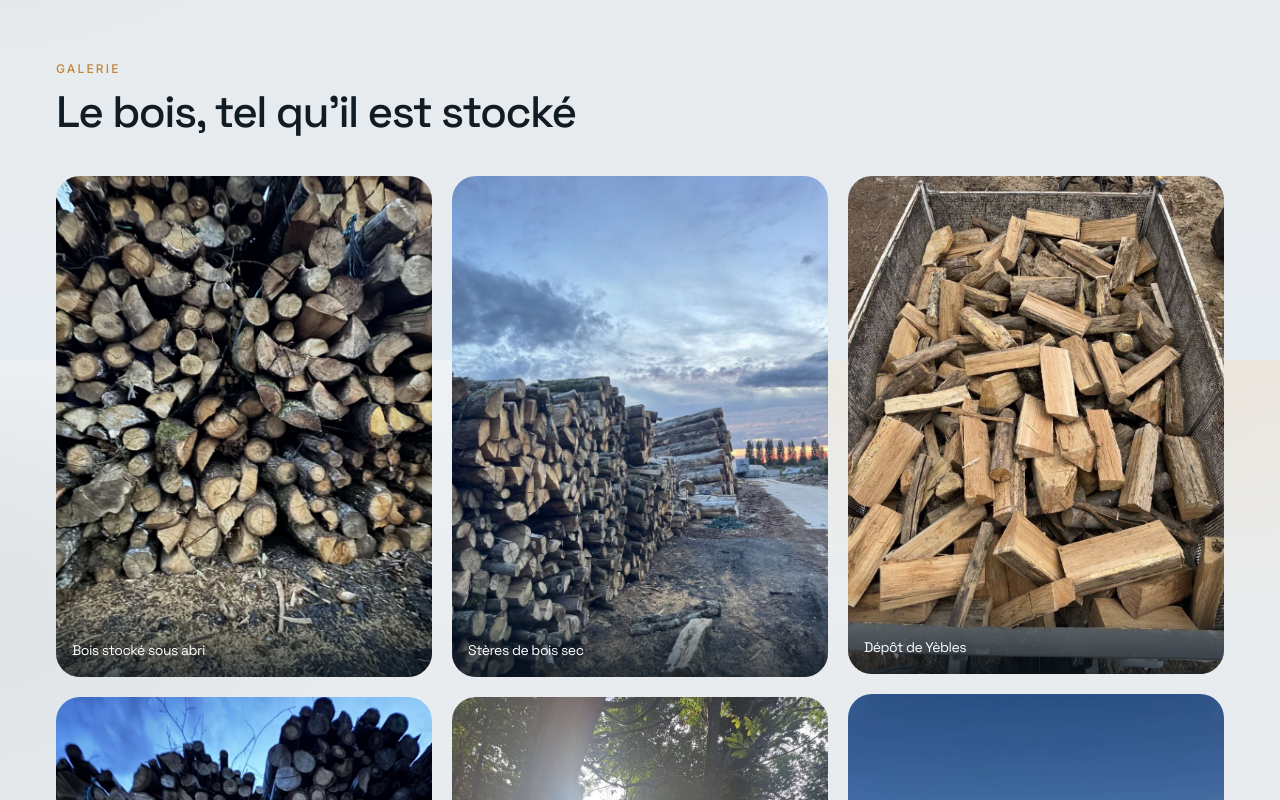
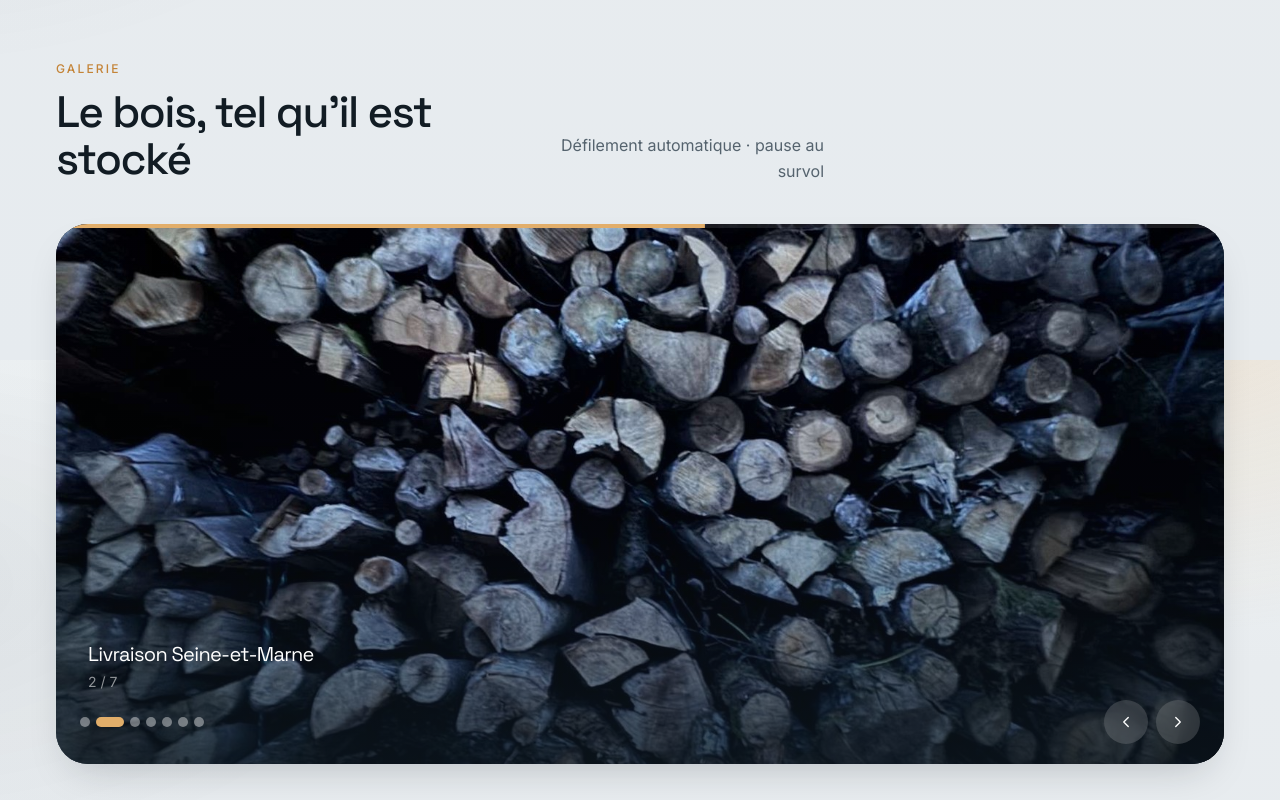
Before and after one commit to BlonXsss/gb-bois, a Next.js app in the folder web/: page / in a window 1280 px wide. Shown: the part 6040-6840 px from the top of the page. Built offline with nearby package versions, Linux system fonts and the light colour scheme.

Commit message:
Turn gallery into an auto-playing slide carousel
Replace the masonry grid with a full-width slider, progress bar,
dots, and prev/next controls that pause on hover.

Co-authored-by: BlonXsss <BlonXsss@users.noreply.github.com>

```diff
--- a/web/src/app/globals.css
+++ b/web/src/app/globals.css
@@ -132,6 +132,19 @@ body {
     }
   }
 
+  @keyframes gallery-progress {
+    from {
+      transform: scaleX(0);
+    }
+    to {
+      transform: scaleX(1);
+    }
+  }
+
+  .animate-gallery-progress {
+    animation: gallery-progress 4.5s linear forwards;
+  }
+
   .kenburns {
     animation: kenburns 22s cubic-bezier(0.22, 1, 0.36, 1) forwards;
     will-change: transform;
--- a/web/src/components/Sections.tsx
+++ b/web/src/components/Sections.tsx
@@ -1,7 +1,7 @@
 "use client";
 
 import Image from "next/image";
-import { useState } from "react";
+import { useCallback, useEffect, useState } from "react";
 import { business } from "@/lib/business";
 import { useOrder } from "@/lib/order-context";
 import { QtyControl } from "./QtyControl";
@@ -377,34 +377,146 @@ export function Zones() {
 }
 
 export function Gallery() {
+  const slides = business.photos.gallery;
+  const [index, setIndex] = useState(0);
+  const [paused, setPaused] = useState(false);
+  const count = slides.length;
+
+  const go = useCallback(
+    (dir: 1 | -1) => {
+      setIndex((i) => (i + dir + count) % count);
+    },
+    [count]
+  );
+
+  const goTo = useCallback((i: number) => setIndex(i), []);
+
+  useEffect(() => {
+    if (paused || count < 2) return;
+    const id = window.setInterval(() => go(1), 4500);
+    return () => window.clearInterval(id);
+  }, [paused, count, go]);
+
   return (
     <section id="galerie" className="section-pad site-width section-y">
       <Reveal>
-        <div className="mb-8 max-w-2xl sm:mb-10">
+        <div className="mb-8 flex max-w-3xl flex-col gap-3 sm:mb-10 sm:flex-row sm:items-end sm:justify-between sm:gap-6">
+          <div>
             <p className="eyebrow">Galerie</p>
             <h2 className="display-title mt-3">Le bois, tel qu’il est stocké</h2>
           </div>
+          <p className="display-lead sm:max-w-xs sm:text-right">
+            Défilement automatique · pause au survol
+          </p>
+        </div>
       </Reveal>
-      <div className="columns-1 gap-4 sm:columns-2 lg:columns-3 lg:gap-5">
-        {business.photos.gallery.map((g) => (
-          <Reveal key={g.src} className="mb-4 break-inside-avoid lg:mb-5">
-            <figure className="img-zoom relative overflow-hidden rounded-[1.5rem] bg-deep/5">
+
+      <Reveal>
+        <div
+          className="relative overflow-hidden rounded-[1.75rem] bg-deep shadow-lift sm:rounded-[2rem]"
+          onMouseEnter={() => setPaused(true)}
+          onMouseLeave={() => setPaused(false)}
+          onFocusCapture={() => setPaused(true)}
+          onBlurCapture={(e) => {
+            if (!e.currentTarget.contains(e.relatedTarget as Node)) {
+              setPaused(false);
+            }
+          }}
+        >
+          <div
+            className="flex transition-transform duration-700 ease-[cubic-bezier(0.22,1,0.36,1)]"
+            style={{ transform: `translateX(-${index * 100}%)` }}
+          >
+            {slides.map((g, i) => (
+              <figure
+                key={g.src}
+                className="relative h-[min(68vw,420px)] w-full shrink-0 sm:h-[480px] lg:h-[540px]"
+                aria-hidden={i !== index}
+              >
                 <Image
                   src={g.src}
                   alt={g.caption}
-                width={800}
-                height={600}
-                className="h-auto w-full object-cover"
+                  fill
+                  className="object-cover"
+                  sizes="(max-width: 1280px) 100vw, 1536px"
+                  priority={i === 0}
                 />
-              <figcaption className="pointer-events-none absolute inset-x-0 bottom-0 bg-gradient-to-t from-deep/70 to-transparent px-4 pb-4 pt-10">
-                <span className="font-display text-sm tracking-tightest text-white">
+                <div className="absolute inset-0 bg-gradient-to-t from-deep/80 via-deep/15 to-transparent" />
+                <figcaption className="absolute inset-x-0 bottom-0 px-5 pb-16 sm:px-8 sm:pb-[4.5rem]">
+                  <span className="font-display text-lg tracking-tightest text-white sm:text-xl">
                     {g.caption}
+                  </span>
+                  <span className="mt-1 block text-sm text-white/55">
+                    {i + 1} / {count}
                   </span>
                 </figcaption>
               </figure>
-          </Reveal>
             ))}
           </div>
+
+          <div className="pointer-events-none absolute inset-x-0 top-0 h-1 overflow-hidden bg-white/10">
+            <div
+              key={`${index}-${paused}`}
+              className={`h-full origin-left bg-amber-light ${
+                paused ? "scale-x-0" : "animate-gallery-progress"
+              }`}
+            />
+          </div>
+
+          <div className="absolute inset-x-0 bottom-4 flex items-center justify-between gap-3 px-4 sm:bottom-5 sm:px-6">
+            <div className="pointer-events-auto flex items-center gap-1.5">
+              {slides.map((g, i) => (
+                <button
+                  key={g.src}
+                  type="button"
+                  aria-label={`Voir ${g.caption}`}
+                  aria-current={i === index}
+                  onClick={() => goTo(i)}
+                  className={`h-2.5 rounded-full transition-all ${
+                    i === index
+                      ? "w-7 bg-amber-light"
+                      : "w-2.5 bg-white/40 hover:bg-white/70"
+                  }`}
+                />
+              ))}
+            </div>
+            <div className="pointer-events-auto flex gap-2">
+              <button
+                type="button"
+                aria-label="Image précédente"
+                onClick={() => go(-1)}
+                className="flex h-11 w-11 items-center justify-center rounded-full bg-white/15 text-white backdrop-blur-md transition hover:bg-white/25"
+              >
+                <svg width="18" height="18" viewBox="0 0 24 24" fill="none" aria-hidden>
+                  <path
+                    d="M15 6l-6 6 6 6"
+                    stroke="currentColor"
+                    strokeWidth="1.8"
+                    strokeLinecap="round"
+                    strokeLinejoin="round"
+                  />
+                </svg>
+              </button>
+              <button
+                type="button"
+                aria-label="Image suivante"
+                onClick={() => go(1)}
+                className="pointer-events-auto flex h-11 w-11 items-center justify-center rounded-full bg-white/15 text-white backdrop-blur-md transition hover:bg-white/25"
+              >
+                <svg width="18" height="18" viewBox="0 0 24 24" fill="none" aria-hidden>
+                  <path
+                    d="M9 6l6 6-6 6"
+                    stroke="currentColor"
+                    strokeWidth="1.8"
+                    strokeLinecap="round"
+                    strokeLinejoin="round"
+                  />
+                </svg>
+              </button>
+            </div>
+          </div>
+        </div>
+      </Reveal>
     </section>
   );
 }
```
Lines whose indentation alone changed are shown as unchanged.
